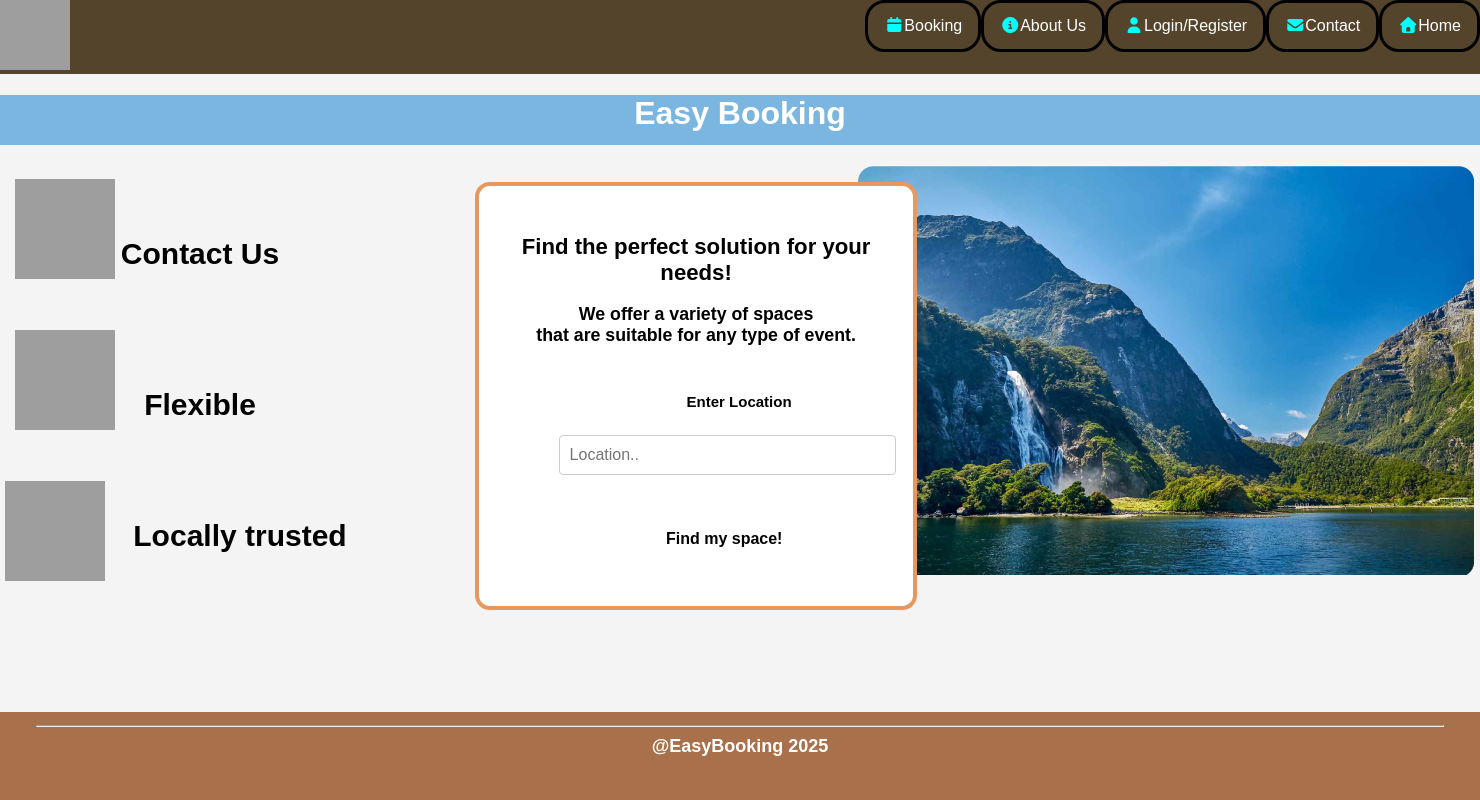
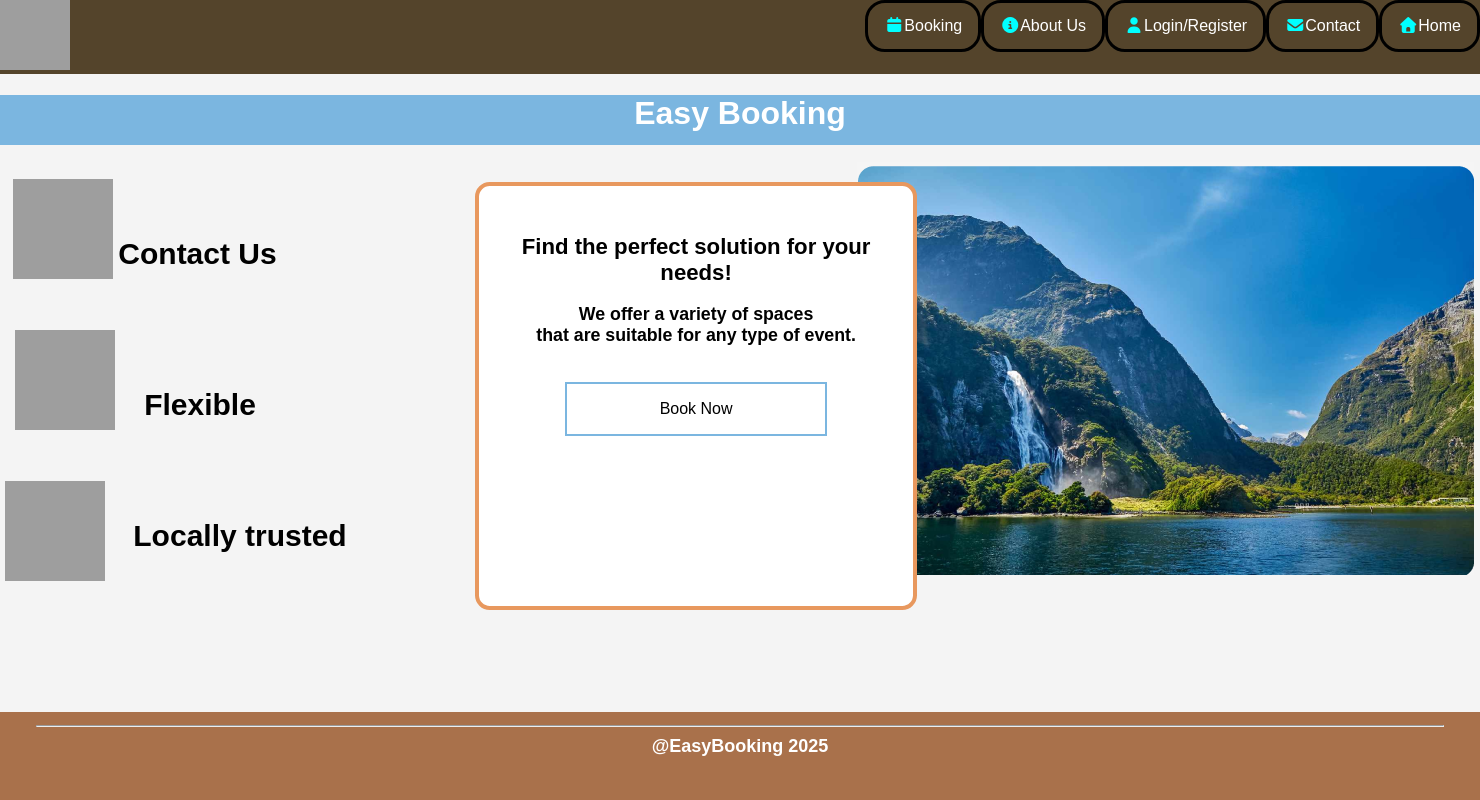
Before and after one commit to WintonChurchill/205.2-Project-Development, a Django app: page / in a window 1480 px wide. Run offline with Django 5.2, Linux system fonts and the light colour scheme; some libraries are stand-ins or nearby versions; grey boxes are pictures that could not be loaded.

Commit message:
Home page completed *new update added button that leads directly to booking page

```diff
--- a/Frontend-Django/BookingSystem205/App/static/home.css
+++ b/Frontend-Django/BookingSystem205/App/static/home.css
@@ -1,3 +1,4 @@
+/*Main body of code style*/
 body {
 	margin: 0;
 	padding: 0;
@@ -7,7 +8,7 @@ body {
 	box-sizing: border-box;
 }
 
-
+/*Heading 1 style*/
 h1{
     background-color: #7BB6E0;
     height:50px;
@@ -16,11 +17,13 @@ h1{
     text-align:center;
 }
 
+/*nav-bar*/
 .nav_bar{
 	background-color:white;
 	color:black;
 }
 
+/*main home page*/
 .img_1{
 	margin-left:850px;
 	margin-top:30px;
@@ -50,50 +53,42 @@ h1{
 	top:10px;
 }
 
-input[type="Find"]{
-  width: 70%;
-  padding: 10px;
+/*button main */
+.button{
   background-color: white;
+  border: none;
   color: black;
-  border-style:solid;
-  border: 4px;
-  border-color:brown;
-  border-radius: 4px;
+  padding: 16px 32px;
+  text-align: center;
+  text-decoration: none;
+  display: inline-block;
   font-size: 16px;
-  font-weight: bold;
+  margin: 4px 2px;
+  transition-duration: 0.4s;
   cursor: pointer;
-  transition: background-color 0.3s ease;
-  margin-left: 15%;
-  margin-bottom: 20%;
-  margin-top:-70%;
-  text-align:center;
+  width:70%;
 }
 
-input[type="Find"]:hover{
-  background-color: #6BE3E8;
-  color: white;
-  font-weight: bold;
+/*Main button - border color*/
+.button1 {
+	border: 2px solid #7BB6E0;
 }
 
-.input_field{
-  width: 90%;
-  padding: 10px;
-  margin-bottom: 40px;
-  border: 1px solid #ccc;
-  border-radius: 4px;
-  box-sizing: border-box;
-  font-size: 16px;
-  text-align: left;
-  margin-top:20px;
-  margin-left:50px;
+/*Main button - hover colours*/
+.button1:hover{
+	background-color: #7BB6E0;
+	color:white;
+	font-weight: bold;
 }
 
+/*title style*/
 .title {
 	font-size: 1.5vw;
 	margin-bottom: 2vh;
 	text-align: center;
 	color:black;
 }
+
 
 .label_home{
     color:black;
@@ -103,12 +98,14 @@ input[type="Find"]:hover{
 	text-align:center;
 }
 
+/**/
 .para-body {
 	font-size: 1.2vw;
 	text-align: center;
 	margin-bottom: 4vh;
 }
 
+/**/
 .body_para{
 	font-size:30px;
 	margin-right:130px;
@@ -116,17 +113,19 @@ input[type="Find"]:hover{
 	color:black;
 }
 
-
+/*Display text only - Contact Us*/
 .display_1{
-	margin-right:950px;
+	margin-right:955px;
 	margin-top:-450px;
 }
 
+/*Display text only - Flexible*/
 .display_2{
 	margin-right:950px;
 	margin-top:50px;
 }
 
+/*Display text only - Locally trusted*/
 .display_3{
 	margin-right:970px;
 	margin-top:50px;
@@ -139,6 +138,17 @@ input[type="Find"]:hover{
 	height:100px;
 }
 
+/*Login page direct_link*/
+.link_container{
+  background-color:#E8985E;
+  width:600px;
+  height:100px;
+  margin-left:500px;
+  margin-top: -60px;
+  border-radius:25px;
+  text-align:center;
+  font-weight:bold;
+}
 
 @media (max-width: 900px) {
 	.main-content {
--- a/Frontend-Django/BookingSystem205/App/templates/home.html
+++ b/Frontend-Django/BookingSystem205/App/templates/home.html
@@ -44,16 +44,12 @@
 
     <div class="main_container">
 
-
-
         <div class="main-content">
             <h2 class="title">Find the perfect solution for your needs!</h1>
             <p class="para-body">We offer a variety of spaces <br> that are suitable for any type of event.</p>
 
-            <label class="label_home">Enter Location</label>
-            <input class="input_field" placeholder="Location.."></input>
+            <button class="button button1" onclick="document.location='booking'">Book Now</button>
 
-            <input type="Find" value="Find my space!"></input>
         </div>
 
         <div>
@@ -61,7 +57,7 @@
         </div>
 
         <br>
-        <!--Note: 17/10/25 I just need to adjust the icons to be aligned with the text then this page will be completed this afternoon-->
+
         <!--Contact Us-->
         <div class="display_1">
             <img src="https://i.postimg.cc/9XqB65yD/contact-us.png" style=" width:100px; height:100px; margin-bottom:-80px; margin-right:400px;">
@@ -82,7 +78,7 @@
 
     </div>
 
-
+    <!--Footer-->
     <footer>
         <hr style="width:95%;">
         @EasyBooking 2025
```
